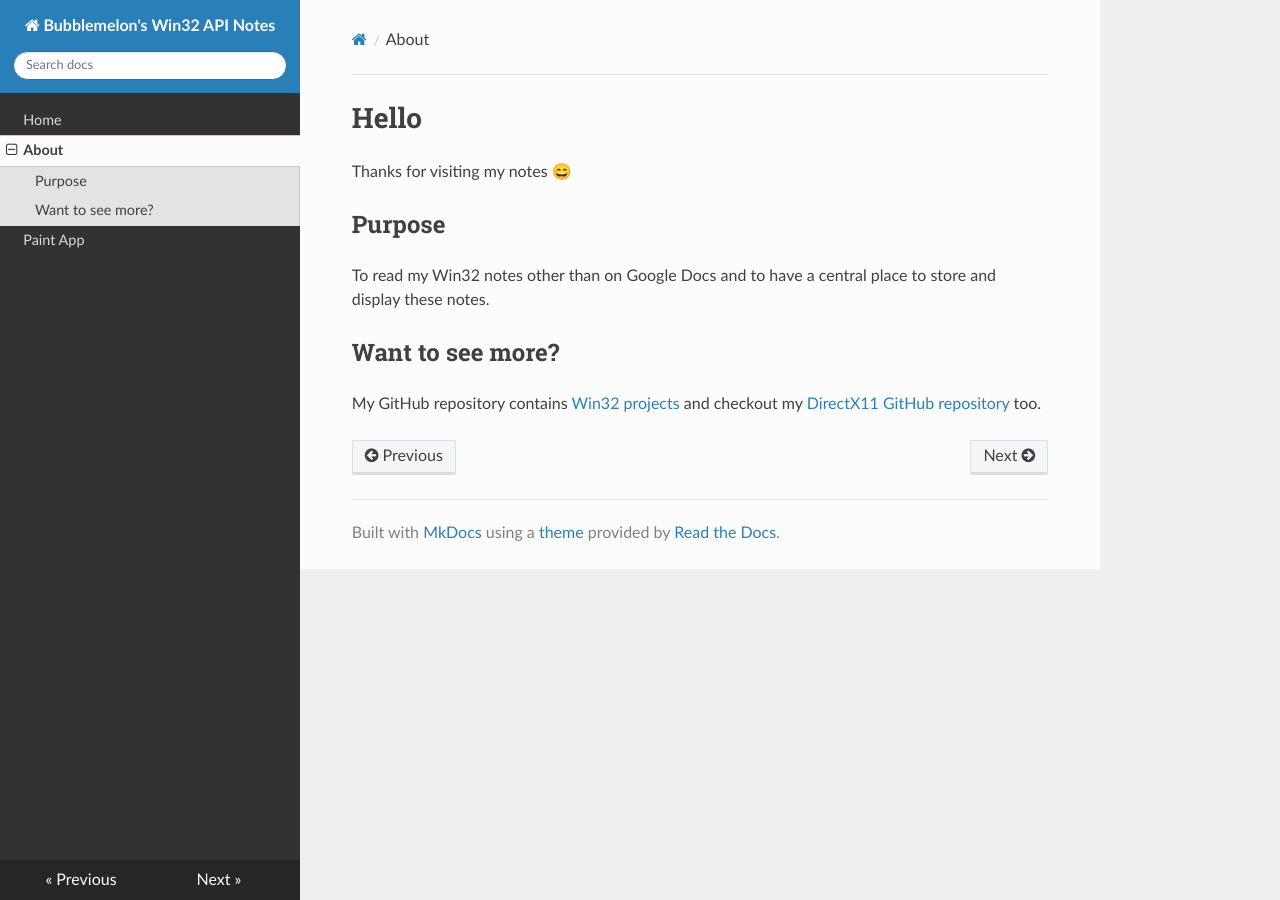
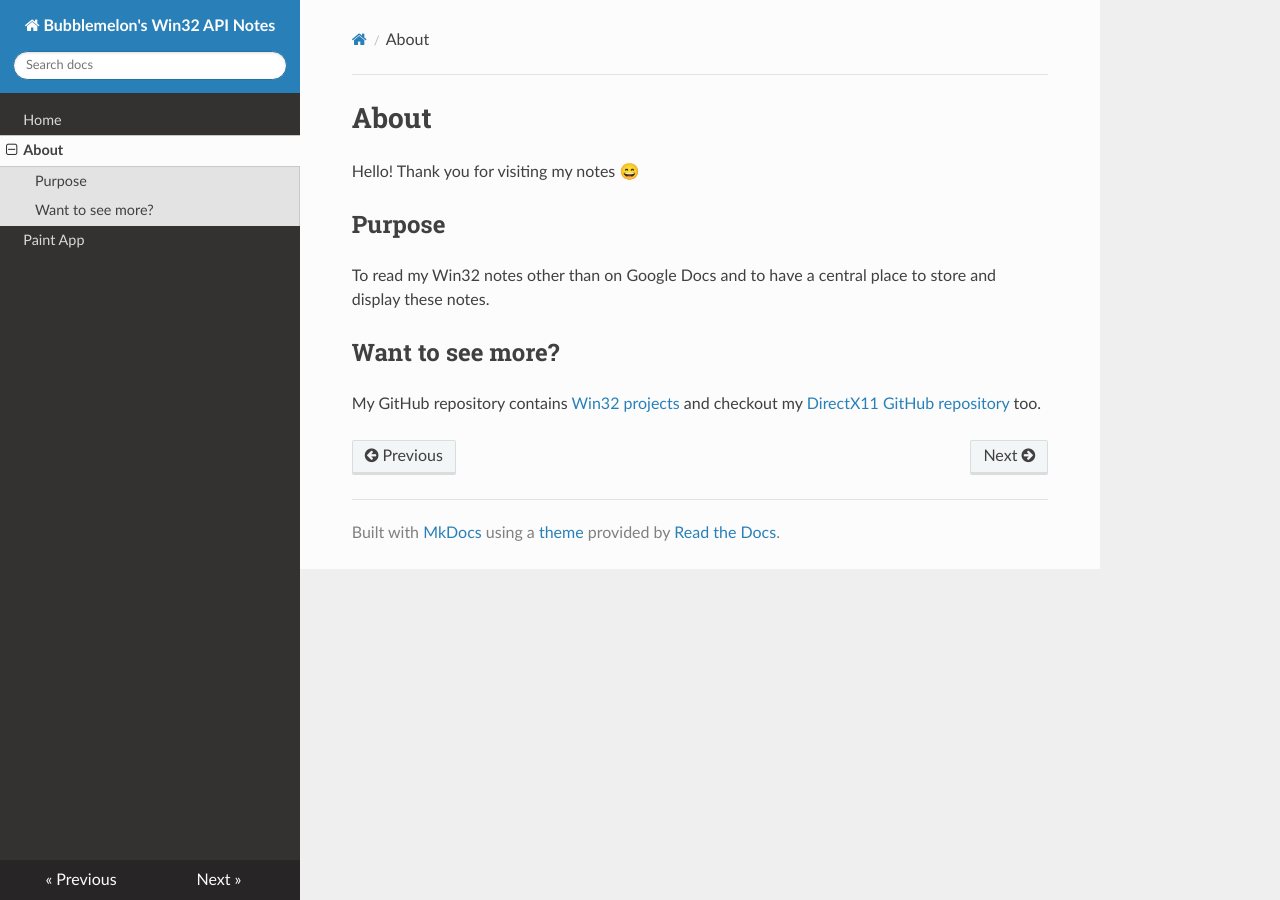
Before and after one commit to Bubblemelon/Win32-Games, an MkDocs documentation site: the page built from docs/about.md, in a window 1280 px wide. Built offline with MkDocs 1.6.1, drawn with Linux system fonts in a browser that asks for light colours; nearby versions of some CDN libraries; a script that is not in the unit is left out.

Commit message:
rephrase about page sentense

```diff
--- a/docs/about.md
+++ b/docs/about.md
@@ -1,6 +1,6 @@
-# Hello
+# About
 
-Thanks for visiting my notes 😄
+Hello! Thank you for visiting my notes 😄
 
 ## Purpose
 To read my Win32 notes other than on Google Docs and to have a central place to store and display these notes.
```
